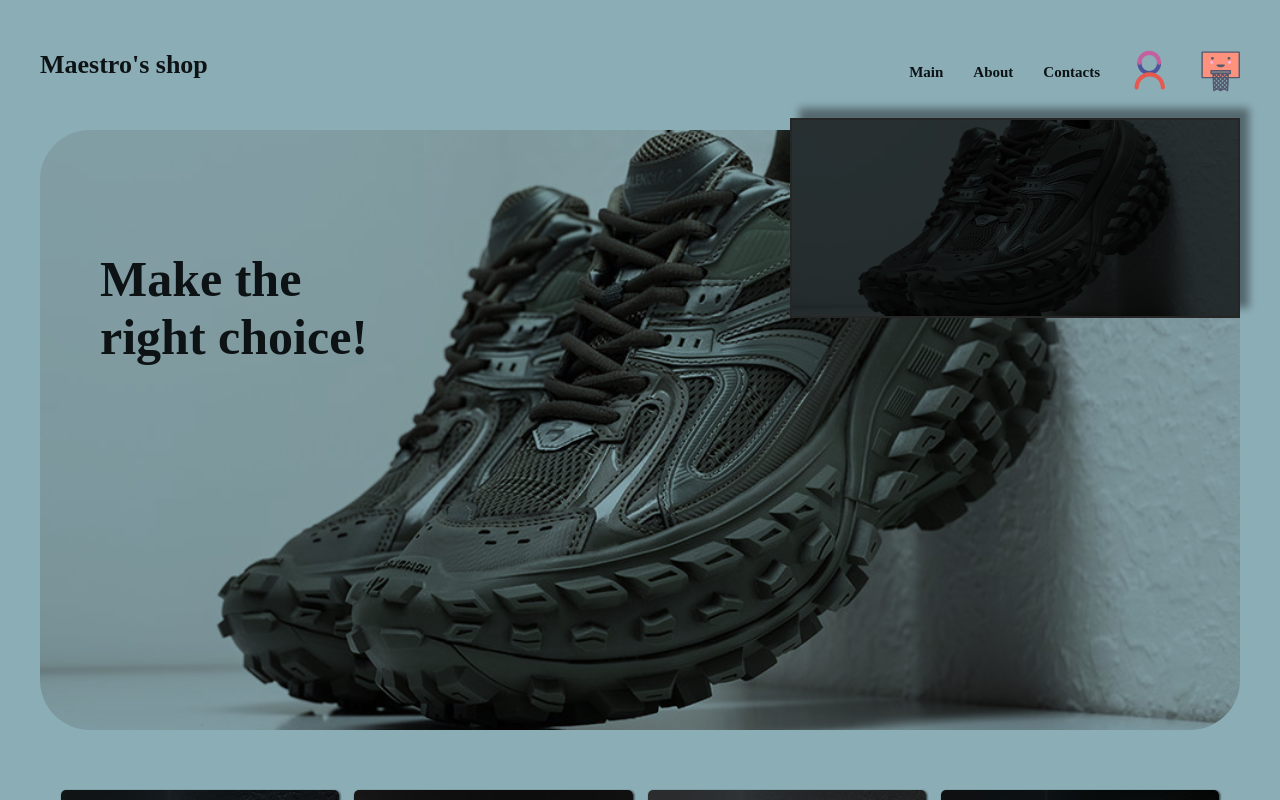
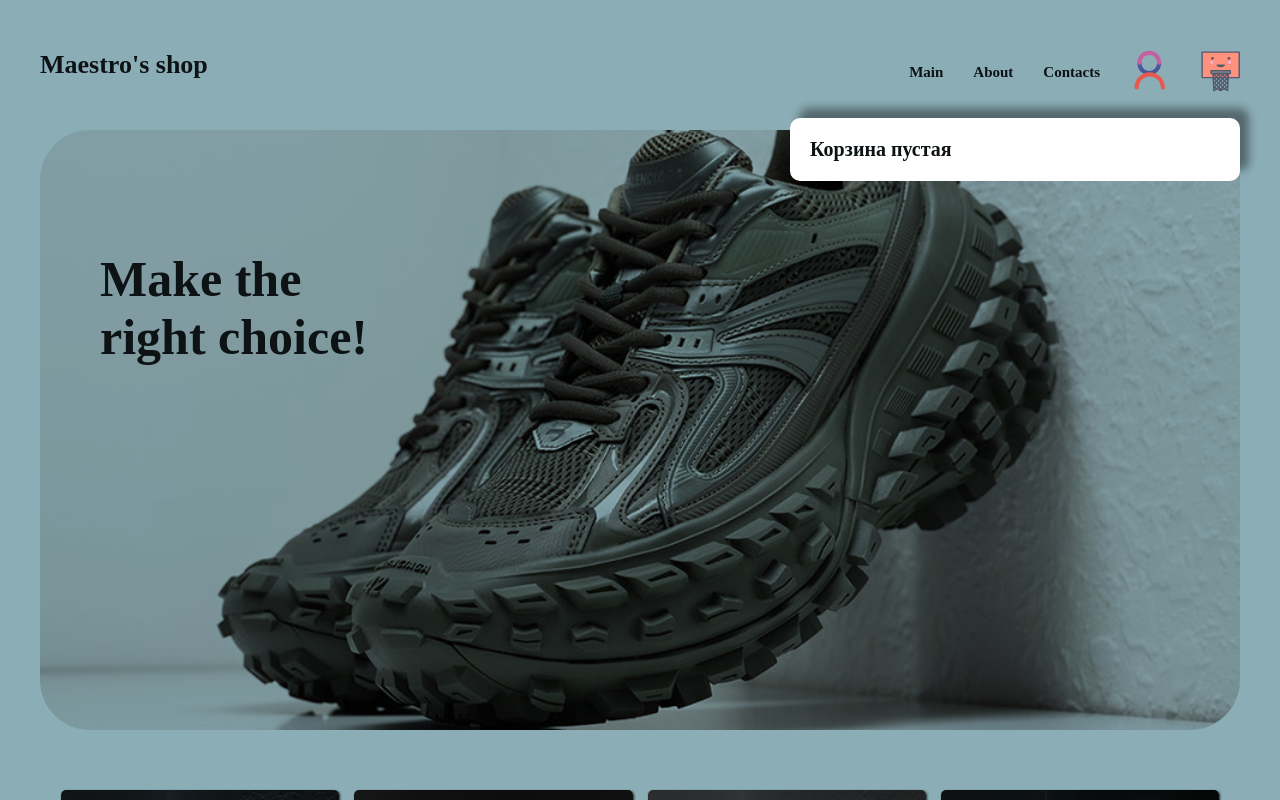
Before and after one commit to MaestroFront/react-project-shop, a React (Create React App) app: page / in a window 1280 px wide. Both pictures are taken after a click on the item 1220 px from the left and 72 px from the top of the page. Shown: the top 800 px of the page. Built offline with nearby package versions, Linux system fonts and the light colour scheme; a web font is replaced by a local one.

Commit message:
add basket, orders and styles

```diff
--- a/src/App.js
+++ b/src/App.js
@@ -164,6 +164,10 @@ export default function App() {
 
     const [orders, setOrders] = useState([]);
 
+    const deleteOrder = (id) => {
+        setOrders(orders.filter((el) => el.id !== id));
+    };
+
     const addToOrder = (item) => {
         if (!orders.some((el) => el.id === item.id)) {
             setOrders([...orders, item]);
@@ -172,7 +176,7 @@ export default function App() {
 
     return (
         <div className="wrapper">
-            <Header orders={orders} />
+            <Header orders={orders} onDelete={deleteOrder} />
             <Items allItems={items} onAdd={addToOrder} />
             <Footer />
         </div>
--- a/src/components/Header/Header.module.scss
+++ b/src/components/Header/Header.module.scss
@@ -6,7 +6,8 @@ header {
         font-size: 26px;
     }
 
-    .basket, .account {
+    .basket,
+    .account {
         width: 40px;
     }
 
@@ -22,17 +23,27 @@ header {
         top: 10%;
         right: 0;
         width: 450px;
-        min-height: 200px;
         z-index: 2;
         box-shadow: 9px -10px 8px 0px rgba(0, 0, 0, 0.4);
-        background-image: url(../../images/presentation.jpg);
-        background-repeat: no-repeat;
-        background-size: cover;
-        background-position: center center;
-        background-blend-mode: multiply;
-        background-color: #8badb6;
-        border: 2px solid grey;
-        filter: brightness(0.3);
+        border-radius: 10px;
+        overflow: hidden;
+        background-color: white;
+        padding: 20px;
+        max-height: 300px;
+        overflow-y: scroll;
+        &::-webkit-scrollbar {
+            width: 0px;
+        }
+
+        .empty {
+            h2 {
+                font-size: 20px;
+            }
+        }
+
+        .total {
+            font-size: 18px;
+        }
     }
 
     .menu__list {
@@ -47,9 +58,9 @@ header {
             font-size: 15px;
             font-weight: 600;
             cursor: pointer;
-            transition: all .5s ease-in-out;
+            transition: all 0.5s ease-in-out;
             &:hover {
-                opacity: .5;
+                opacity: 0.5;
             }
         }
     }
--- a/src/components/Header/index.jsx
+++ b/src/components/Header/index.jsx
@@ -2,9 +2,37 @@ import React, { useState } from "react";
 import styles from "./Header.module.scss";
 import basket from "../../images/basket.svg";
 import account from "../../images/acc-logo.svg";
+import Orders from "../Orders";
 
-export default function Header() {
+export default function Header(props) {
     let [cartOpen, setCartOpen] = useState(false);
+
+    const showOrders = (props) => {
+        let total = 0;
+
+        props.orders.forEach(
+            (elem) => (total += Number.parseFloat(elem.price))
+        );
+
+        return (
+            <div>
+                {props.orders.map((el) => (
+                    <Orders onDelete={props.onDelete} key={el.id} item={el} />
+                ))}
+                <p className={styles.total}>
+                    Итого: {new Intl.NumberFormat().format(total)}$
+                </p>
+            </div>
+        );
+    };
+
+    const showNothing = () => {
+        return (
+            <div className={styles.empty}>
+                <h2>Корзина пустая</h2>
+            </div>
+        );
+    };
 
     return (
         <header className="header">
@@ -39,7 +67,9 @@ export default function Header() {
             </div>
             {cartOpen && (
                 <div className={styles.shopCart}>
-
+                    {props.orders.length > 0
+                        ? showOrders(props)
+                        : showNothing()}
                 </div>
             )}
             <div className={styles.presentation}></div>
--- a/src/components/Orders/Orders.module.scss
+++ b/src/components/Orders/Orders.module.scss
@@ -0,0 +1,44 @@
+.item {
+    width: 100%;
+    float: left;
+    margin-bottom: 10px;
+    padding-bottom: 0;
+    display: flex;
+    justify-content: space-between;
+    align-items: center;
+
+    .container {
+        display: flex;
+        align-items: center;
+        gap: 20px;
+        width: 100%;
+    }
+
+    .deleteContainer {
+        display: flex;
+        justify-content: center;
+        align-items: center;
+    }
+
+    img {
+        width: 80px;
+        float: left;
+    }
+
+    h2 {
+        font-size: 18px;
+    }
+
+    .price {
+        color: red;
+        font-size: 20px;
+    }
+
+    .deleteIcon {
+        width: 30px;
+        cursor: pointer;
+        &:hover {
+            transform: scale(.95);
+        }
+    }
+}
--- a/src/components/Orders/index.jsx
+++ b/src/components/Orders/index.jsx
@@ -1,8 +1,32 @@
 import React from "react";
 import styles from "./Orders.module.scss";
+import deleteIcon from "../../images/delete.svg";
 
 export default function Orders(props) {
     return (
-        <></>
-    )
+        <div className={styles.item}>
+            <div className={styles.container}>
+                <div className={styles.img__container}>
+                    <img
+                        className={styles.img}
+                        src={props.item.img}
+                        alt="shoes"
+                    />
+                </div>
+                <div className={styles.content}>
+                    <h2 className={styles.title}>{props.item.title}</h2>
+                    {/* <p className={styles.description}>{props.item.desc}</p> */}
+                    <b className={styles.price}>{props.item.price}$</b>
+                </div>
+            </div>
+            <div className={styles.deleteContainer}>
+                <img
+                    onClick={() => props.onDelete(props.item.id)}
+                    className={styles.deleteIcon}
+                    src={deleteIcon}
+                    alt="delete"
+                ></img>
+            </div>
+        </div>
+    );
 }
```
Also changed, not shown: src/images/delete.svg (added).
